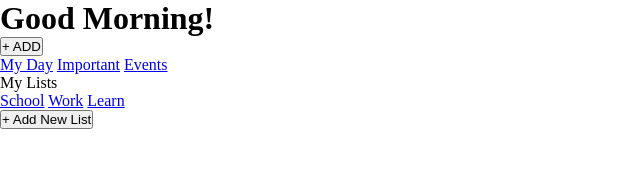
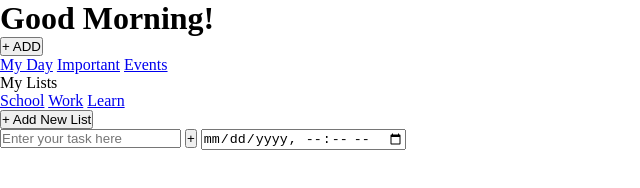
Before and after one commit to TanushreeBalakumar/Brainwave_Matrix_Intern, a plain HTML site: page index.html in a window 1280 px wide. Shown: the whole page, without its empty margins (0-640 px from the left). Drawn offline with Linux system fonts and the light colour scheme.

Commit message:
feat: Added main-content area

```diff
--- a/index.html
+++ b/index.html
@@ -28,5 +28,16 @@
             </div>
             <button class="new-list-btn">+ Add New List</button>
         </div>
+
+        <div class="main-content">
+            <section class="task-input">
+                <input type="text" class="task-name" name="task-name" placeholder="Enter your task here">
+                <button class="add">+</button>
+                <input type="datetime-local">
+            </section>
+            <section class="task-list">
+
+            </section>
+        </div>
     </body>
 </html>
```
